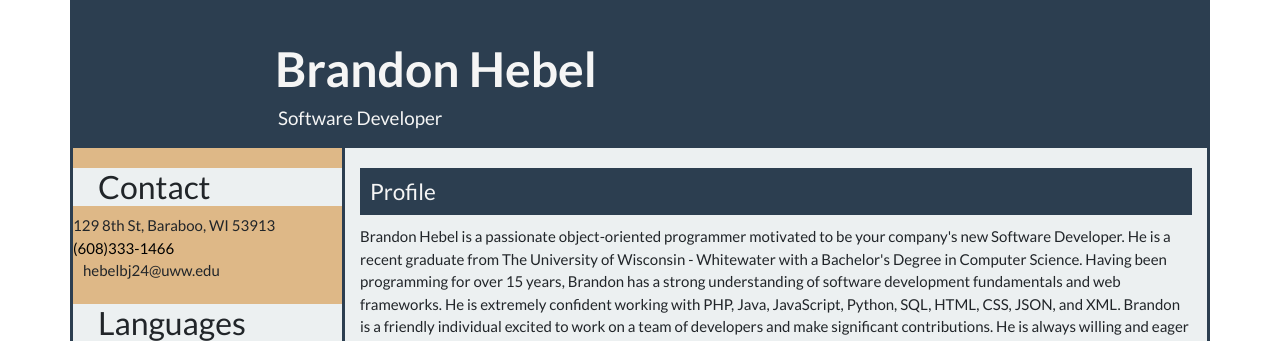
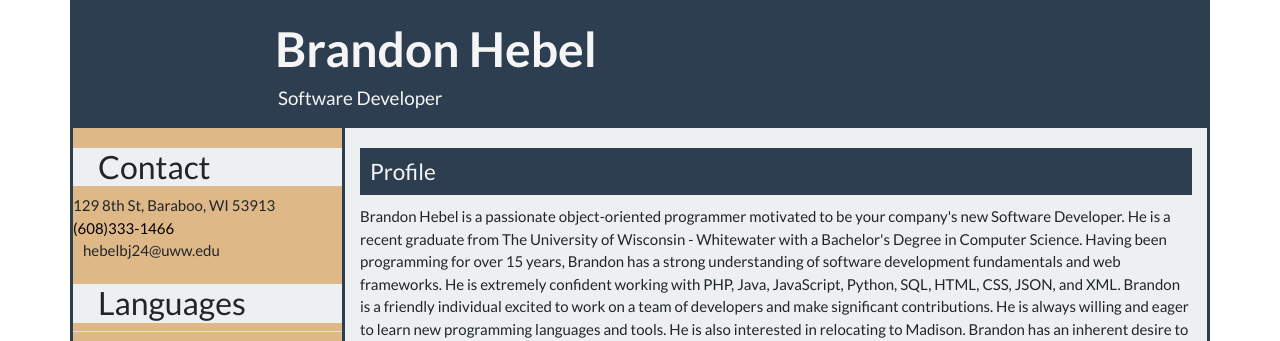
Before and after one commit to BrandonHebel/brandon, a Django app: page / in a window 1280 px wide. Shown: the top 341 px of the page. Run offline with Django 3.2, Linux system fonts and the light colour scheme; some libraries are stand-ins or nearby versions.

Commit message:
change padding

```diff
--- a/resume/static/resume/style.css
+++ b/resume/static/resume/style.css
@@ -51,7 +51,7 @@ h1 {
   font-weight: bold;
   color: whitesmoke;
   display: inline-block;
-  padding-top: 30px;
+  padding-top: 10px;
 }
 .fa-cogs {
   color: whitesmoke;
```
